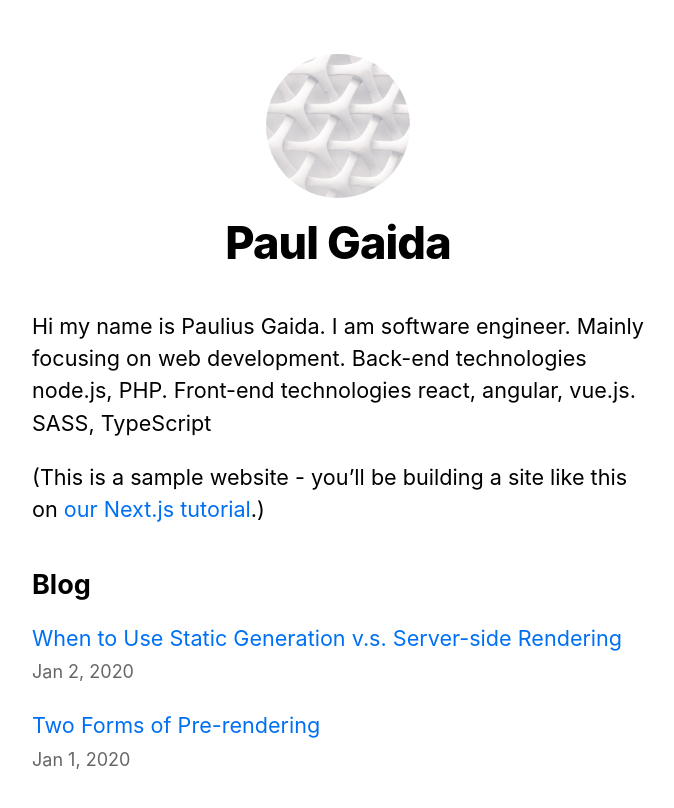
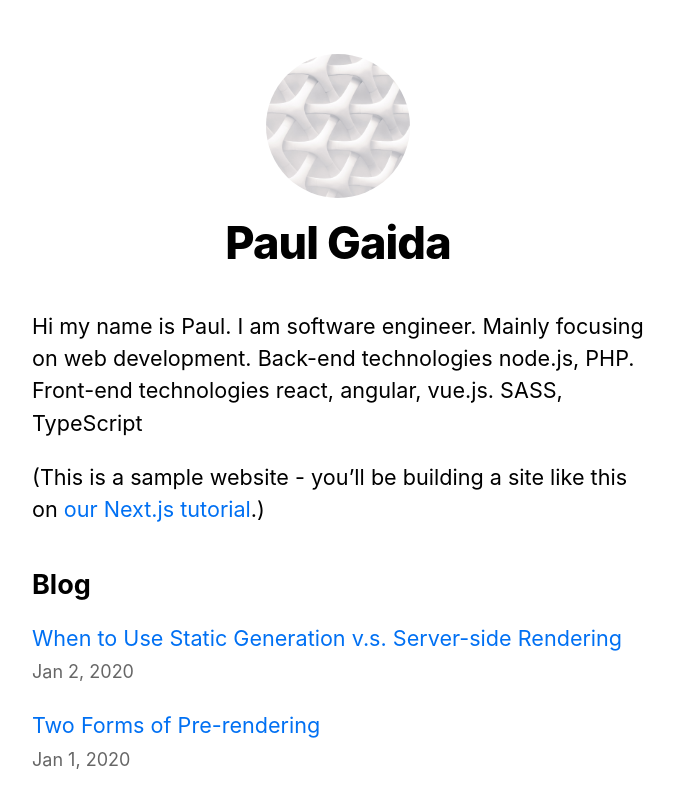
Before and after one commit to pagas/nextjs-blog, a Next.js app: page / in a window 1280 px wide. Shown: the top 808 px of the page, without its empty margins (302-976 px from the left). Built offline with nearby package versions, Linux system fonts and the light colour scheme.

Commit message:
name change

```diff
--- a/pages/index.js
+++ b/pages/index.js
@@ -14,7 +14,7 @@ export default function Home({allPostsData}) {
 
 
             <section className={utilStyles.headingMd}>
-                <p>Hi my name is Paulius Gaida. I am software engineer. Mainly focusing on web development. Back-end
+                <p>Hi my name is Paul. I am software engineer. Mainly focusing on web development. Back-end
                     technologies node.js, PHP.
                     Front-end technologies react, angular, vue.js.
                     SASS, TypeScript
```
